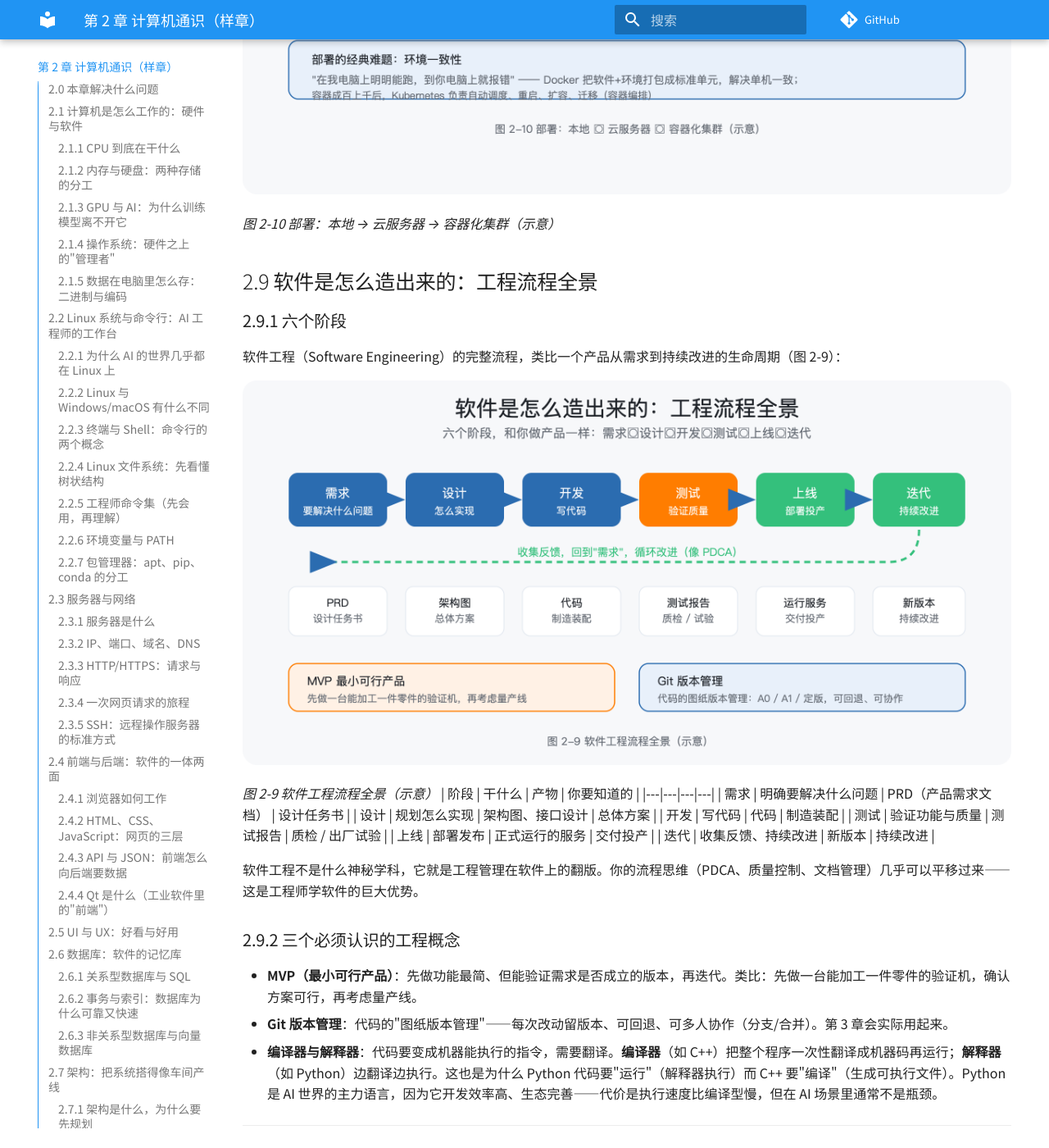
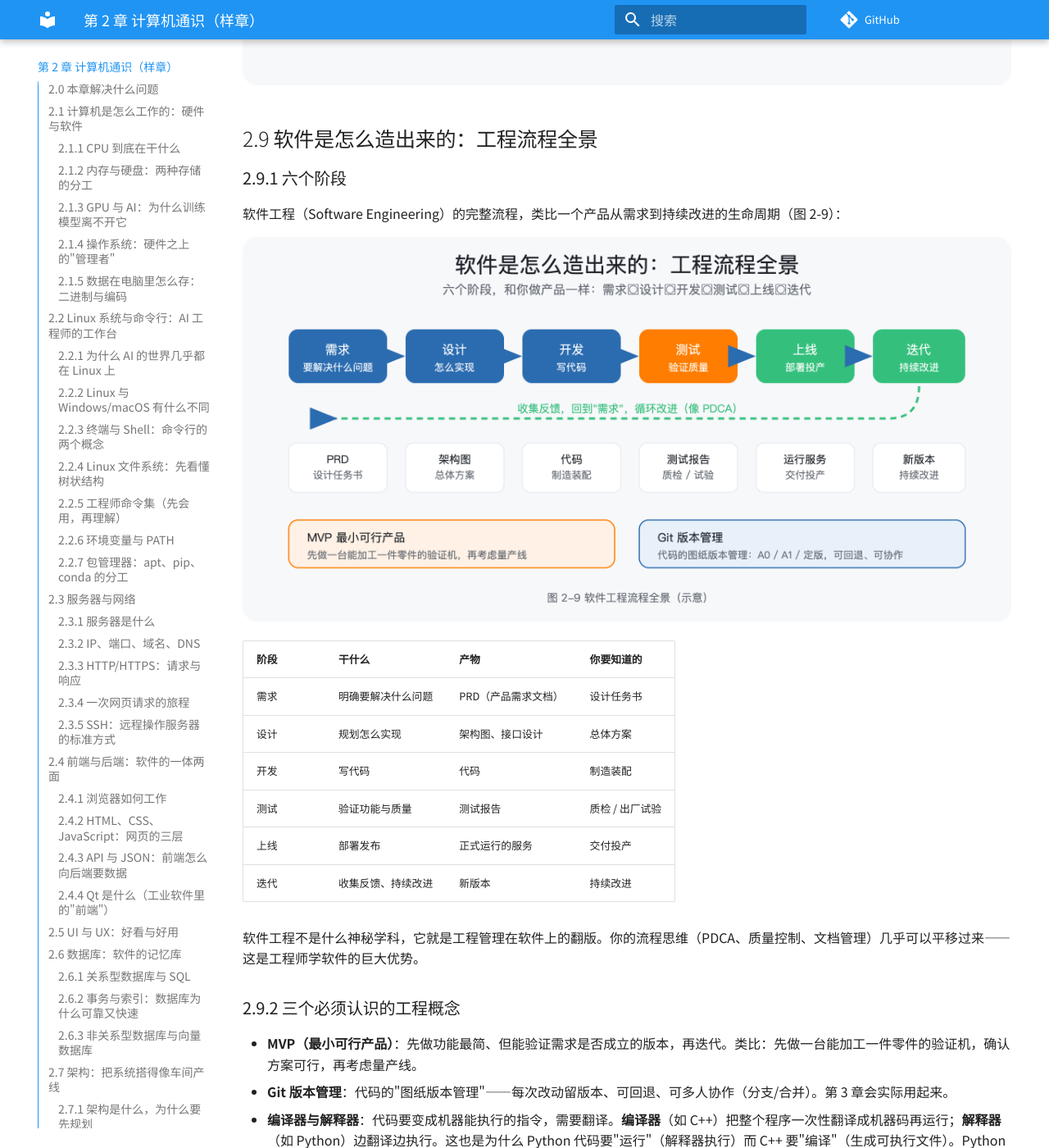
Before and after one commit to cuoluan2012/ai-for-engineers, an MkDocs documentation site: the page built from docs/ch2-计算机通识.md, in a window 1280 px wide and 1400 px high, scrolled down 18624 px. Shown: the whole window at 82% size. Built offline with MkDocs 1.6.1 and Material for MkDocs 9.7.7, drawn with Linux system fonts in a browser that asks for light colours; comment, search, counter and statistics services are not loaded; some of the changed text lies outside the part shown.

Commit message:
fix: 第2章配图排版优化（裸图+图内图注，消除PDF双编号/重复图注）

````diff
--- a/docs/ch2-计算机通识.md
+++ b/docs/ch2-计算机通识.md
@@ -72,9 +72,8 @@
 AI 实践中最常见的 GPU 名词：NVIDIA 的 CUDA（GPU 的编程接口）、显存 8G/24G/80G（决定模型规模）、GPU 服务器（多卡集群，按小时租赁）。第 9 章讲私有化部署时会再算这笔账。
 
 
-![图 2-3 CPU vs GPU：串行 vs 并行（示意）](figures/ch2/fig2-3_CPUvsGPU.png)
+![](figures/ch2/fig2-3_CPUvsGPU.png)
 
-*图 2-3 CPU vs GPU：串行 vs 并行（示意）*
 ### 2.1.4 操作系统：硬件之上的"管理者"
 
 操作系统（Operating System，OS）是运行在硬件之上的基础软件，管理所有硬件资源并为应用程序提供服务。它干四类活：
@@ -200,9 +199,8 @@
 ---
 
 
-![图 2-2 Linux 工作台：终端、文件系统、环境变量、包管理器（示意）](figures/ch2/fig2-2_Linux工作台.png)
+![](figures/ch2/fig2-2_Linux工作台.png)
 
-*图 2-2 Linux 工作台：终端、文件系统、环境变量、包管理器（示意）*
 ## 2.3 服务器与网络
 
 ### 2.3.1 服务器是什么
@@ -251,9 +249,8 @@
 你在浏览器输入 `https://example.com`，背后发生的事（图 2-4）：
 
 
-![图 2-4 一次网页请求的旅程（示意）](figures/ch2/fig2-4_网页请求旅程.png)
+![](figures/ch2/fig2-4_网页请求旅程.png)
 
-*图 2-4 一次网页请求的旅程（示意）*
 1. 浏览器先查 DNS："example.com 的 IP 是多少？"
 2. DNS 返回 IP（如 `93.184.216.34`）。
 3. 浏览器向该 IP 的 443 端口发一个 HTTPS 请求（GET）。
@@ -316,9 +313,8 @@
 ---
 
 
-![图 2-5 前端、后端与 Qt：软件的一体两面（示意）](figures/ch2/fig2-5_前端后端与Qt.png)
+![](figures/ch2/fig2-5_前端后端与Qt.png)
 
-*图 2-5 前端、后端与 Qt：软件的一体两面（示意）*
 ## 2.5 UI 与 UX：好看与好用
 
 - **UI**（User Interface，用户界面）：界面的视觉设计——布局、颜色、按钮大小、图标。回答"界面长什么样"。
@@ -331,9 +327,8 @@
 ---
 
 
-![图 2-6 UI 与 UX 的关系（示意）](figures/ch2/fig2-6_UI与UX.png)
+![](figures/ch2/fig2-6_UI与UX.png)
 
-*图 2-6 UI 与 UX 的关系（示意）*
 ## 2.6 数据库：软件的记忆库
 
 ### 2.6.1 关系型数据库与 SQL
@@ -381,9 +376,8 @@
 ---
 
 
-![图 2-7 数据库：表、索引、事务（示意）](figures/ch2/fig2-7_数据库.png)
+![](figures/ch2/fig2-7_数据库.png)
 
-*图 2-7 数据库：表、索引、事务（示意）*
 ## 2.7 架构：把系统搭得像车间产线
 
 ### 2.7.1 架构是什么，为什么要先规划
@@ -462,9 +456,8 @@
 对工程师的实际意义：第 9 章私有化部署 AI 服务时，小规模用 Docker 就够；企业级、多服务、要扩缩容时，才需要 K8s。**先知道"容器管一台，K8s 管一群"就够了**。
 
 
-![图 2-8 Docker 与 Kubernetes：容器与编排（示意）](figures/ch2/fig2-8_Docker与Kubernetes.png)
+![](figures/ch2/fig2-8_Docker与Kubernetes.png)
 
-*图 2-8 Docker 与 Kubernetes：容器与编排（示意）*
 ### 2.8.4 CI/CD：自动化的交付流水线
 
 CI/CD 是软件交付的自动化流水线：
@@ -477,9 +470,8 @@
 ---
 
 
-![图 2-10 部署：本地 → 云服务器 → 容器化集群（示意）](figures/ch2/fig2-10_部署流程.png)
+![](figures/ch2/fig2-10_部署流程.png)
 
-*图 2-10 部署：本地 → 云服务器 → 容器化集群（示意）*
 ## 2.9 软件是怎么造出来的：工程流程全景
 
 ### 2.9.1 六个阶段
@@ -487,9 +479,8 @@
 软件工程（Software Engineering）的完整流程，类比一个产品从需求到持续改进的生命周期（图 2-9）：
 
 
-![图 2-9 软件工程流程全景（示意）](figures/ch2/fig2-9_软件工程流程.png)
+![](figures/ch2/fig2-9_软件工程流程.png)
 
-*图 2-9 软件工程流程全景（示意）*
 | 阶段 | 干什么 | 产物 | 你要知道的 |
 |---|---|---|---|
 | 需求 | 明确要解决什么问题 | PRD（产品需求文档） | 设计任务书 |
@@ -525,9 +516,8 @@
 ```
 
 
-![图 2-1 计算机世界地图：学 AI 前必懂的基础课（示意）](figures/ch2/fig2-1_计算机世界地图.png)
+![](figures/ch2/fig2-1_计算机世界地图.png)
 
-*图 2-1 计算机世界地图：学 AI 前必懂的基础课（示意）*
 以后遇到任何不懂的计算机词，先问自己：**它在这张地图的哪一层、解决什么问题？**——这就是老张的"地图思维"。
 
 ### 2.10.2 最小实操示例：30 分钟在命令行里走通一圈
````
